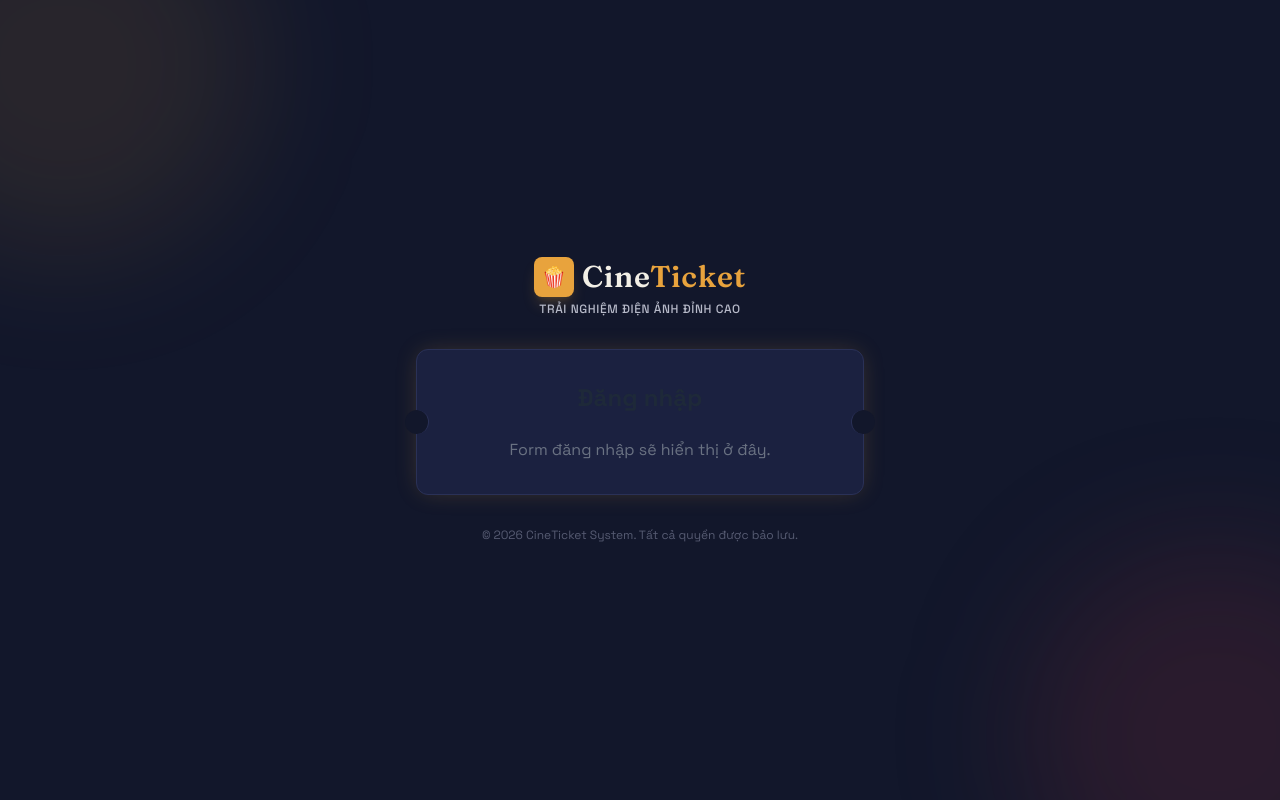
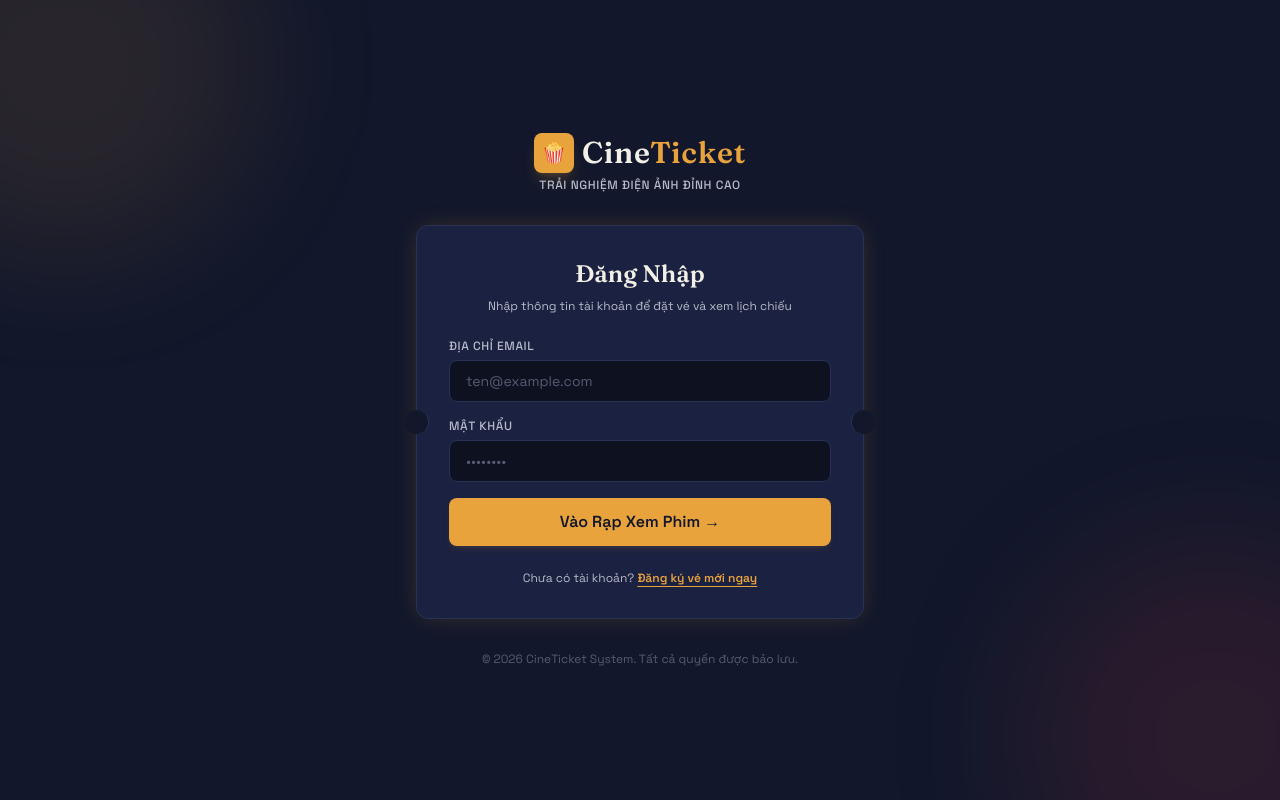
Before and after one commit to DungTran60/movie-booking-system, a React (Vite) app in the folder frontend/: page /login in a window 1280 px wide. Built offline with nearby package versions, Linux system fonts and the light colour scheme.

Commit message:
feat(frontend): implement login page with client validation, API integration and cinema styling

```diff
--- a/frontend/src/features/auth/pages/LoginPage.tsx
+++ b/frontend/src/features/auth/pages/LoginPage.tsx
@@ -1,8 +1,143 @@
+import React, { useState } from 'react'
+import { useNavigate, Link } from 'react-router-dom'
+import api from '@/services/api'
+import { decodeJwt } from '@/utils/jwt'
+import type { ApiResponse } from '@/types'
+import type { AuthResponse } from '@/features/auth/types'
+
 export default function LoginPage() {
+  const [email, setEmail] = useState('')
+  const [password, setPassword] = useState('')
+  const [errors, setErrors] = useState<{ email?: string; password?: string; form?: string }>({})
+  const [loading, setLoading] = useState(false)
+  const navigate = useNavigate()
+
+  const validate = () => {
+    const newErrors: typeof errors = {}
+    if (!email) {
+      newErrors.email = 'Vui lòng nhập Email'
+    } else if (!/\S+@\S+\.\S+/.test(email)) {
+      newErrors.email = 'Email không hợp lệ'
+    }
+    if (!password) {
+      newErrors.password = 'Vui lòng nhập mật khẩu'
+    }
+    setErrors(newErrors)
+    return Object.keys(newErrors).length === 0
+  }
+
+  const handleSubmit = async (e: React.FormEvent) => {
+    e.preventDefault()
+    if (!validate()) return
+
+    setLoading(true)
+    setErrors({})
+
+    try {
+      const response = await api.post<ApiResponse<AuthResponse>>('/v1/auth/login', {
+        email,
+        password,
+      })
+
+      const envelope = response.data
+      if (envelope.status === 'SUCCESS' && envelope.data) {
+        const { accessToken, refreshToken } = envelope.data
+        localStorage.setItem('token', accessToken)
+        localStorage.setItem('refreshToken', refreshToken)
+
+        const decoded = decodeJwt(accessToken)
+        const role = decoded?.role || 'CUSTOMER'
+
+        if (role === 'ADMIN' || role === 'STAFF') {
+          navigate('/dashboard')
+        } else {
+          navigate('/')
+        }
+      } else {
+        setErrors({ form: envelope.message || 'Đăng nhập thất bại' })
+      }
+    } catch (error: any) {
+      const errorMsg = error.response?.data?.message || 'Email hoặc mật khẩu không chính xác'
+      setErrors({ form: errorMsg })
+    } finally {
+      setLoading(false)
+    }
+  }
+
   return (
     <div>
-      <h2 className="text-2xl font-bold text-gray-800 mb-6 text-center">Đăng nhập</h2>
-      <p className="text-gray-500 text-center">Form đăng nhập sẽ hiển thị ở đây.</p>
+      <h2 className="font-display text-2xl font-semibold text-[#F2EFE6] mb-2 text-center">
+        Đăng Nhập
+      </h2>
+      <p className="text-[#B7BAC9] text-xs text-center mb-6">
+        Nhập thông tin tài khoản để đặt vé và xem lịch chiếu
+      </p>
+
+      {errors.form && (
+        <div className="mb-5 p-3.5 bg-[#C1443F]/15 border border-[#C1443F]/40 text-[#F2EFE6] text-xs rounded-lg flex items-center gap-2">
+          <span>⚠️</span>
+          <span>{errors.form}</span>
+        </div>
+      )}
+
+      <form onSubmit={handleSubmit} className="space-y-4">
+        <div>
+          <label className="block text-xs font-medium text-[#B7BAC9] mb-1.5 uppercase tracking-wider" htmlFor="email">
+            Địa chỉ Email
+          </label>
+          <input
+            id="email"
+            type="email"
+            value={email}
+            onChange={e => setEmail(e.target.value)}
+            className={`w-full px-4 py-2.5 bg-[#0D1120] border text-[#F2EFE6] placeholder-[#565B72] text-sm rounded-lg focus:outline-none focus:border-[#E8A33D] focus:ring-1 focus:ring-[#E8A33D] transition-all ${
+              errors.email ? 'border-[#C1443F]' : 'border-[#2A3157]'
+            }`}
+            placeholder="ten@example.com"
+          />
+          {errors.email && <p className="text-[#C1443F] text-xs mt-1">{errors.email}</p>}
+        </div>
+
+        <div>
+          <div className="flex justify-between items-center mb-1.5">
+            <label className="block text-xs font-medium text-[#B7BAC9] uppercase tracking-wider" htmlFor="password">
+              Mật khẩu
+            </label>
+          </div>
+          <input
+            id="password"
+            type="password"
+            value={password}
+            onChange={e => setPassword(e.target.value)}
+            className={`w-full px-4 py-2.5 bg-[#0D1120] border text-[#F2EFE6] placeholder-[#565B72] text-sm rounded-lg focus:outline-none focus:border-[#E8A33D] focus:ring-1 focus:ring-[#E8A33D] transition-all ${
+              errors.password ? 'border-[#C1443F]' : 'border-[#2A3157]'
+            }`}
+            placeholder="••••••••"
+          />
+          {errors.password && <p className="text-[#C1443F] text-xs mt-1">{errors.password}</p>}
+        </div>
+
+        <button
+          type="submit"
+          disabled={loading}
+          className="w-full mt-2 bg-[#E8A33D] hover:bg-[#F2B655] active:translate-y-[1px] text-[#12172B] font-semibold py-3 px-4 rounded-lg transition-all shadow-md shadow-[#E8A33D]/10 focus:outline-none disabled:opacity-50 flex items-center justify-center gap-2 cursor-pointer"
+        >
+          {loading ? (
+            <span className="inline-block animate-spin">⏳</span>
+          ) : (
+            <span>Vào Rạp Xem Phim →</span>
+          )}
+        </button>
+      </form>
+
+      <div className="ticket-divider my-6" />
+
+      <div className="text-center text-xs text-[#B7BAC9]">
+        Chưa có tài khoản?{' '}
+        <Link to="/register" className="text-[#E8A33D] hover:text-[#F2B655] font-semibold transition-colors underline underline-offset-4">
+          Đăng ký vé mới ngay
+        </Link>
+      </div>
     </div>
   )
 }
```
